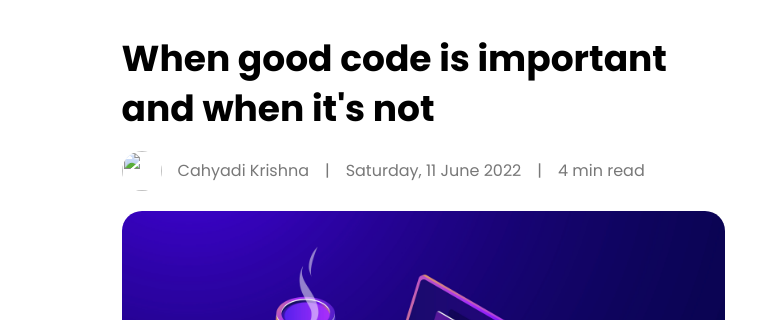
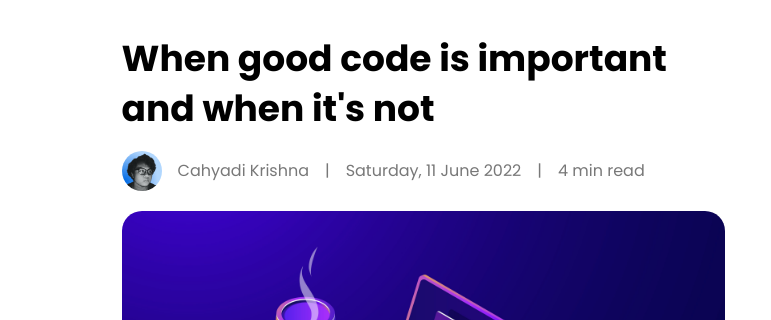
Before and after one commit to wirayudhabn/geek-blog-wirayudhabn, a plain HTML site: page blog-detail.html in a window 1280 px wide. Shown: the part 97-417 px from the top of the page, 160-931 px from the left. Drawn offline with Linux system fonts and the light colour scheme; the site is published under a folder, as on GitHub Pages, so addresses that start at the root find nothing; a web font is replaced by a local one.

Commit message:
Fix img src

```diff
--- a/blog-detail.html
+++ b/blog-detail.html
@@ -50,7 +50,7 @@
 
               <div class="post-writer">
                 <div class="writer-img">
-                  <img src="/assets/images/writer-img.jpg" alt="" />
+                  <img src="./assets/images/writer-img.jpg" alt="" />
                 </div>
                 <span>Cahyadi Krishna</span>
                 |
```
